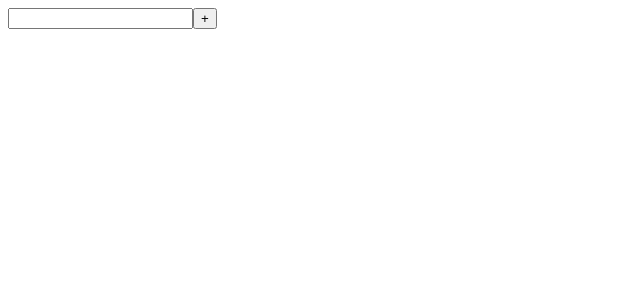
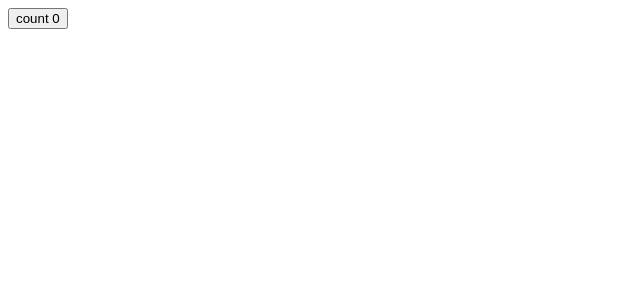
Before and after one commit to AnikBhadra/react101, a React (Vite) app: page / in a window 1280 px wide. Shown: the top 300 px of the page, without its empty margins (0-640 px from the left). Built offline with nearby package versions, Linux system fonts and the light colour scheme.

Commit message:
useState hook - counter using class component

```diff
--- /dev/null
+++ b/Components/ClassCounter.jsx
@@ -0,0 +1,27 @@
+import React, { Component } from 'react'
+
+export class ClassCounter extends Component {
+    constructor(props) {
+        super(props)
+
+        this.state = {
+            count: 0
+        }
+    }
+    incrementCount = () => {
+        this.setState({
+            count: this.state.count + 1
+        })
+    }
+
+    render() {
+
+        return (
+            <div>
+                <button onClick={this.incrementCount}> count {this.state.count}</button>
+            </div>
+        )
+    }
+}
+
+export default ClassCounter
--- a/src/App.jsx
+++ b/src/App.jsx
@@ -1,10 +1,10 @@
-import Todo from "../Components/Todo";
+import ClassCounter from "../Components/ClassCounter";
 import "./App.css";
 
 function App() {
   return (
     <div className="App">
-      <Todo />
+      <ClassCounter />
     </div>
   );
 }
```
